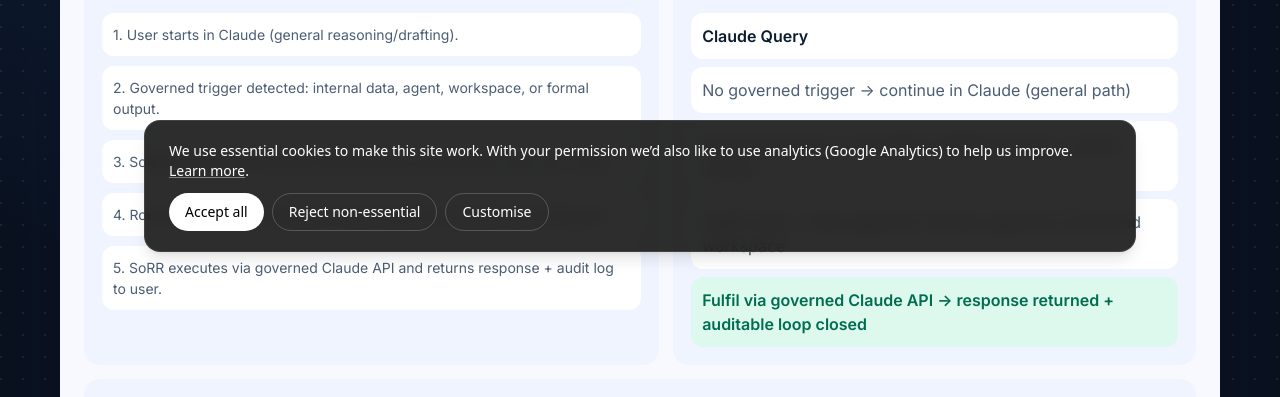
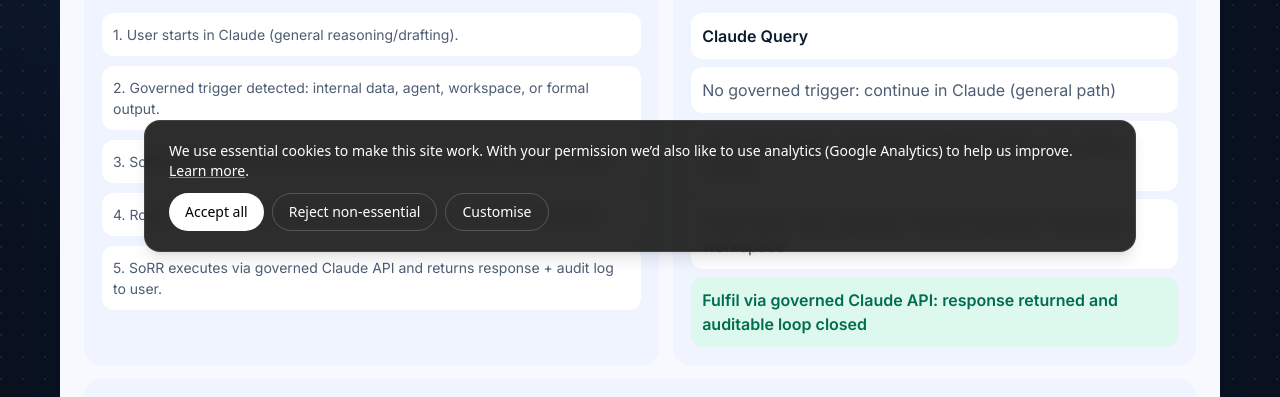
Before and after one commit to repinfaust/arcturusdc.github.io, a Next.js app: page /apps/stea/sorr/controlui in a window 1280 px wide. Shown: the part 532-929 px from the top of the page. Built offline with nearby package versions, Linux system fonts and the light colour scheme; no server answers.

Commit message:
Fix JSX parse issue in SoRR overview lane flow copy

```diff
--- a/src/app/apps/stea/sorr/controlui/page.js
+++ b/src/app/apps/stea/sorr/controlui/page.js
@@ -37,10 +37,10 @@ export default function SorrControlUiOverviewPage() {
           </div>
           <div style={{ marginTop: 10, display: 'grid', gap: 8 }}>
             <div style={{ background: '#FFFFFF', borderRadius: 12, padding: 11, color: '#0B1C30', fontWeight: 600 }}>Claude Query</div>
-            <div style={{ background: '#FFFFFF', borderRadius: 12, padding: 11, color: '#4C5D74' }}>No governed trigger -> continue in Claude (general path)</div>
-            <div style={{ background: '#FFFFFF', borderRadius: 12, padding: 11, color: '#4C5D74' }}>Governed trigger -> handoff to SoRR boundary + policy checks</div>
-            <div style={{ background: '#FFFFFF', borderRadius: 12, padding: 11, color: '#4C5D74' }}>SoRR route -> Auto-approve | Human approval | Governed workspace</div>
-            <div style={{ background: '#DDF9EE', borderRadius: 12, padding: 11, color: '#006C50', fontWeight: 600 }}>Fulfil via governed Claude API -> response returned + auditable loop closed</div>
+            <div style={{ background: '#FFFFFF', borderRadius: 12, padding: 11, color: '#4C5D74' }}>No governed trigger: continue in Claude (general path)</div>
+            <div style={{ background: '#FFFFFF', borderRadius: 12, padding: 11, color: '#4C5D74' }}>Governed trigger: handoff to SoRR boundary plus policy checks</div>
+            <div style={{ background: '#FFFFFF', borderRadius: 12, padding: 11, color: '#4C5D74' }}>SoRR route: Auto-approve | Human approval | Governed workspace</div>
+            <div style={{ background: '#DDF9EE', borderRadius: 12, padding: 11, color: '#006C50', fontWeight: 600 }}>Fulfil via governed Claude API: response returned and auditable loop closed</div>
           </div>
         </div>
       </div>
```
